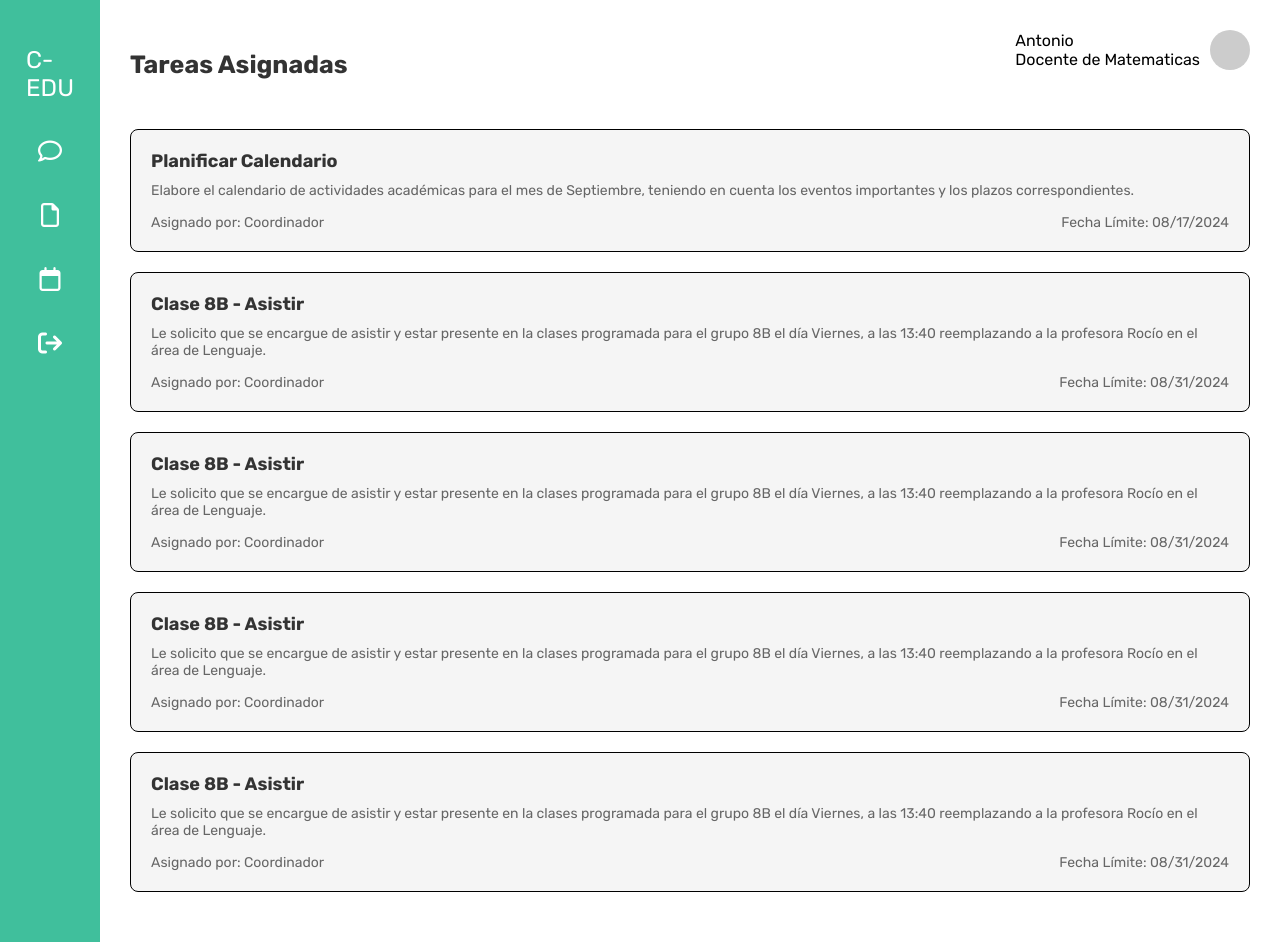
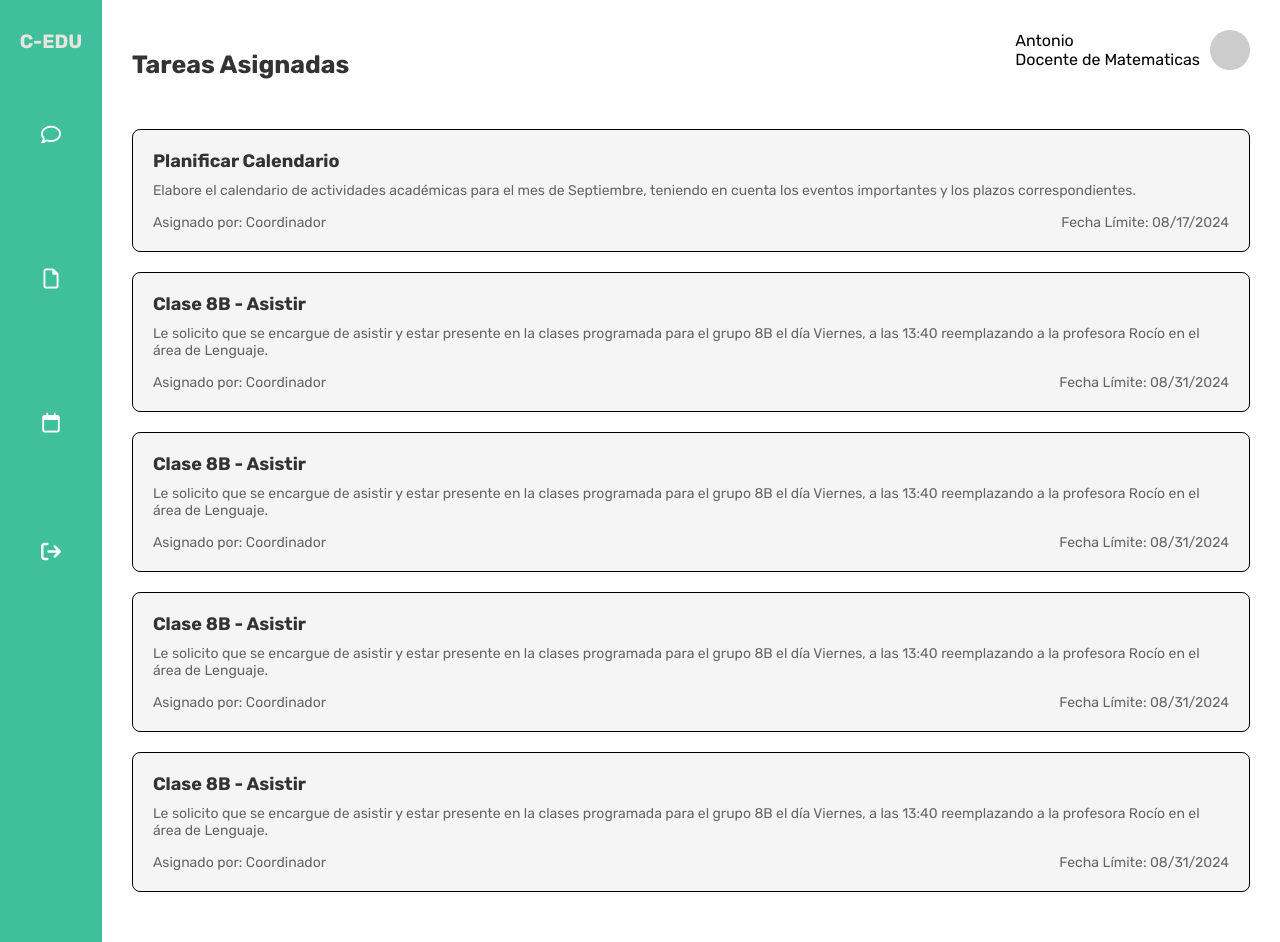
Before and after one commit to Nico08ben/C-Edu, a PHP site: page /tareas.html in a window 1280 px wide. Run offline with PHP 8.4, Linux system fonts and the light colour scheme; some libraries are stand-ins or nearby versions.

Commit message:
Modificacion Docente\Tarea asignada

```diff
--- a/Docente/Tareas asignadas/tareas.html
+++ b/Docente/Tareas asignadas/tareas.html
@@ -10,11 +10,11 @@
 </head>
 <body>
     <div class="sidebar">
-        <div class="sidebar-icon">C-EDU</div>
+        <div class="logo">C-EDU</div>
         <div class="sidebar-icon"><i class="fa-regular fa-comment"></i></div>
         <div class="sidebar-icon"><i class="fa-regular fa-file"></i></div>
         <div class="sidebar-icon"><i class="fa-regular fa-calendar"></i></div>
-        <div class="sidebar-icon" class="cerrar_sesion"><i class="fa-solid fa-arrow-right-from-bracket"></i></div>
+        <div class="cerrar_sesion"><i class="fa-solid fa-arrow-right-from-bracket"></i></div>
     </div>
     <div class="main-content">
         <div class="user-info">
--- a/Docente/Tareas asignadas/tareascss.css
+++ b/Docente/Tareas asignadas/tareascss.css
@@ -14,20 +14,29 @@
 
 .sidebar {
     background-color: #40BF9C;
-    padding: 30px;
-    width: 100px;
+    width: 110px;
     display: flex;
     flex-direction: column;
     align-items: center;
 }
 
 .sidebar-icon {
-    margin-top: 16px;
+    margin-top: 40px;
     color: rgb(255, 255, 255);
-    font-size: 24px;
-    margin-bottom: 20px;
+    font-size: 20px;
+    margin-bottom: 80px;
 }
-
+.cerrar_sesion{
+    margin-top: 25px;
+    color: rgb(255, 255, 255);
+    font-size: 20px;
+}
+.sidebar .logo {
+    color: #E7E5DF;
+    font-weight: bold;
+    font-size: 1.2em;
+    margin: 30px 0;
+}
 .main-content {
     flex-grow: 1;
     padding: 30px;
```
